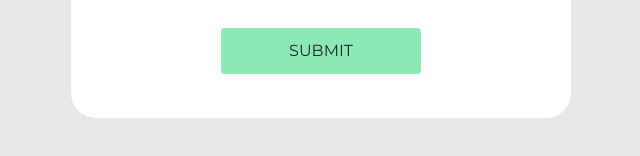
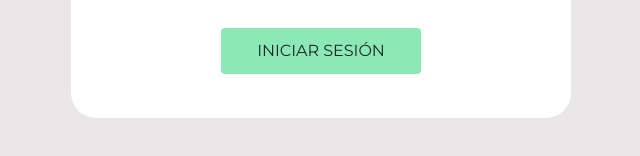
Before and after one commit to gelbass/SistemaGestionMC, a website: page index.html in a window 1280 px wide. Shown: the part 372-528 px from the top of the page, 319-959 px from the left. Drawn offline with nearby package versions, Linux system fonts and the light colour scheme; some packages are replaced by stand-ins of ours; a script that the page names is missing.

Commit message:
Final_v1  14/08

```diff
--- a/index.html
+++ b/index.html
@@ -34,7 +34,7 @@
                     <small id="passHelp" class="form-text text-muted">Pass: 1234Demo</small>
                 </div>
                 <div class="form-group d-flex justify-content-center">
-                    <input type="submit" class="btn" value="submit">
+                    <input type="submit" class="btn" value="Iniciar Sesión">
                 </div>
             </form>
         </div>
```
